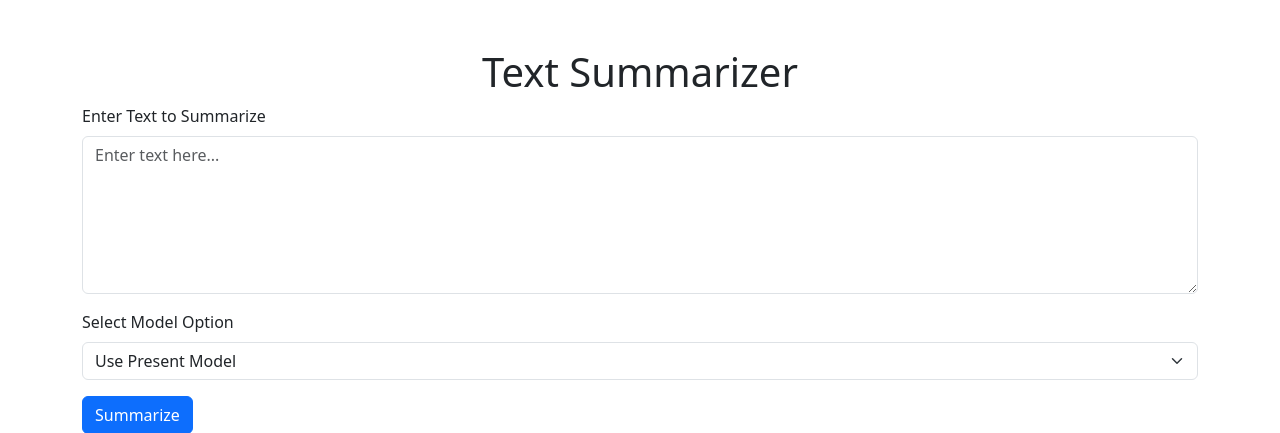
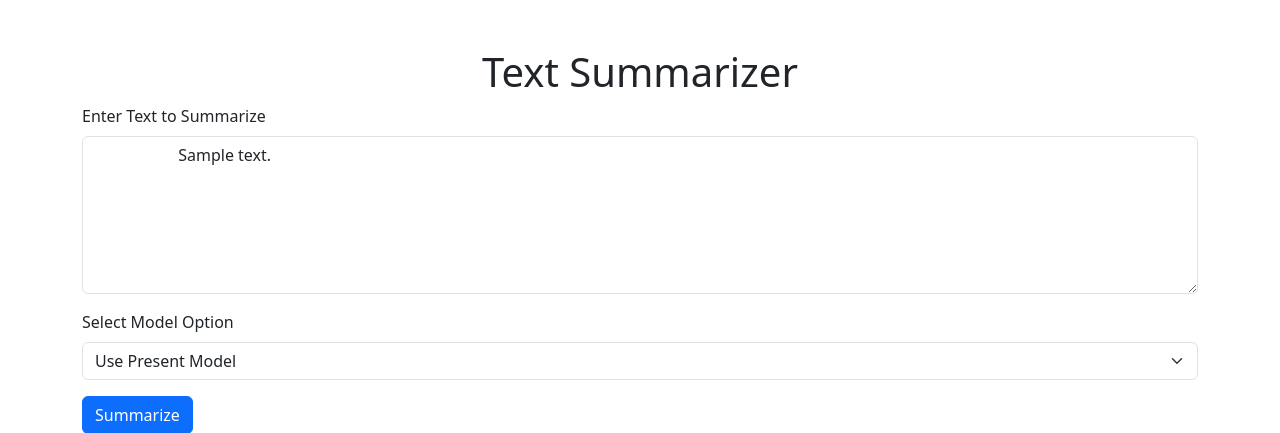
Before and after one commit to Shashank-M-N/Text-Summarizer, a FastAPI app: template templates/index.html in a window 1280 px wide. Shown: the top 433 px of the page. Run offline with FastAPI, Linux system fonts and the light colour scheme; the template is opened without the code that fills it: most values are stand-ins (such as "Sample title", 1, 10 or a date in 2020).

Commit message:
Updated to keep the text when the summary is returned

```diff
--- a/app.py
+++ b/app.py
@@ -48,7 +48,7 @@ async def training():
 @app.get("/summarizer", response_class=HTMLResponse)
 async def summarizer_page(request: Request):
     return templates.TemplateResponse(
-        "index.html", {"request": request, "summary": None}
+        "index.html", {"request": request, "summary": None, "text": ""}
     )
 
 
@@ -59,11 +59,11 @@ async def summarizer(request: Request, text: str = Form(...)):
         summary = obj.predict(text)
         print(f"Generated summary: {summary}")
         return templates.TemplateResponse(
-            "index.html", {"request": request, "summary": summary}
+            "index.html", {"request": request, "summary": summary, "text": text}
         )
     except Exception as e:
         return templates.TemplateResponse(
-            "index.html", {"request": request, "summary": f"Error: {e}"}
+            "index.html", {"request": request, "summary": f"Error: {e}", "text": text}
         )
 
 
--- a/templates/index.html
+++ b/templates/index.html
@@ -7,7 +7,6 @@
     <title>Text Summarizer</title>
     <link rel="stylesheet" href="https://cdn.jsdelivr.net/npm/bootstrap@5.3.0-alpha3/dist/css/bootstrap.min.css">
     <link rel="icon" href="/static/icon/icon.png">
-    <script src="/static/js/scripts.js" defer></script> <!-- Add this -->
 </head>
 
 <body>
@@ -16,26 +15,28 @@
         <form method="post" action="/summarizer">
             <div class="mb-3">
                 <label for="text" class="form-label">Enter Text to Summarize</label>
-                <textarea class="form-control" id="text" name="text" rows="6"
-                    placeholder="Enter text here..."></textarea>
+                <textarea class="form-control" id="text" name="text" rows="6" placeholder="Enter text here...">
+                    {{ text | e if text else '' }}
+                </textarea>
             </div>
             <div class="mb-3">
                 <label for="model" class="form-label">Select Model Option</label>
-                <select class="form-select" id="model" name="model" onchange="showWarning()">
-                    <option value="use">Use Present Model</option>
-                    <option value="train">Train Model</option>
+                <select class="form-select" id="model" name="model">
+                    <option value="use" {% if model=='use' %}selected{% endif %}>Use Present Model</option>
+                    <option value="train" {% if model=='train' %}selected{% endif %}>Train Model</option>
                 </select>
             </div>
             <div class="d-flex gap-2">
-                <button type="submit" id="summarizeButton" class="btn btn-primary">Summarize</button>
-                <button type="button" id="trainButton" class="btn btn-warning" style="display: none;" onclick="trainModel()">Train Model</button>
+                <button type="submit" class="btn btn-primary">Summarize</button>
             </div>
         </form>
-        <div id="statusBox"></div> <!-- Status box for training updates -->
+
         {% if summary %}
         <div class="mt-4">
             <h3>Summary:</h3>
-            <p class="alert alert-success">{{ summary }}</p>
+            <div class="alert alert-success">
+                {{ summary }}
+            </div>
         </div>
         {% endif %}
     </div>
```
